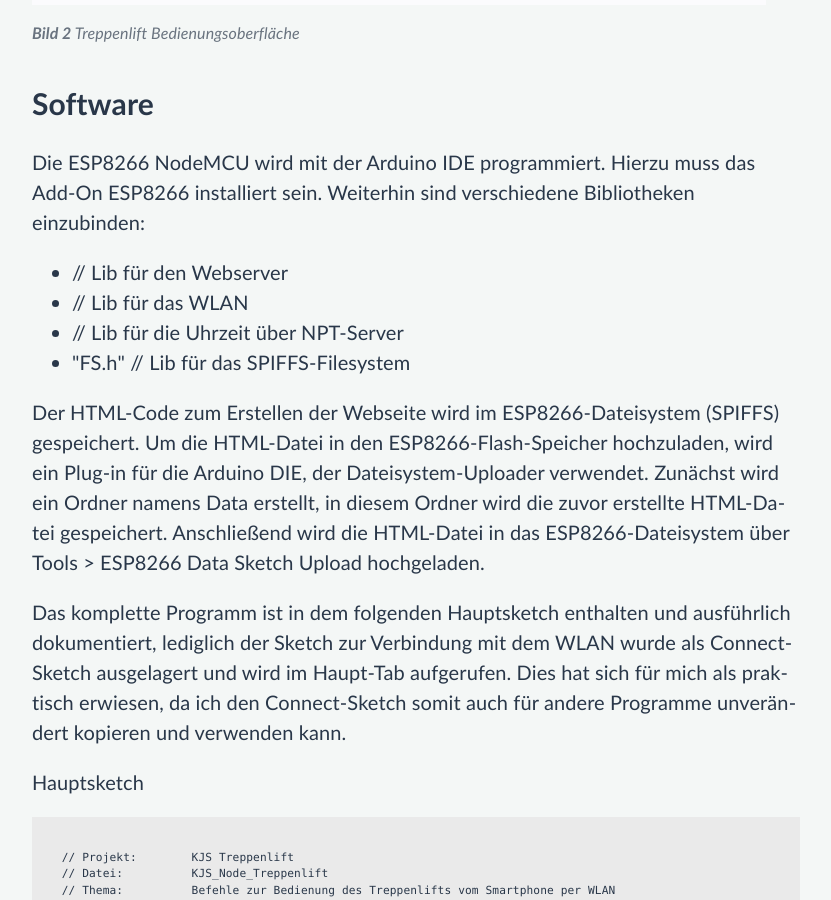
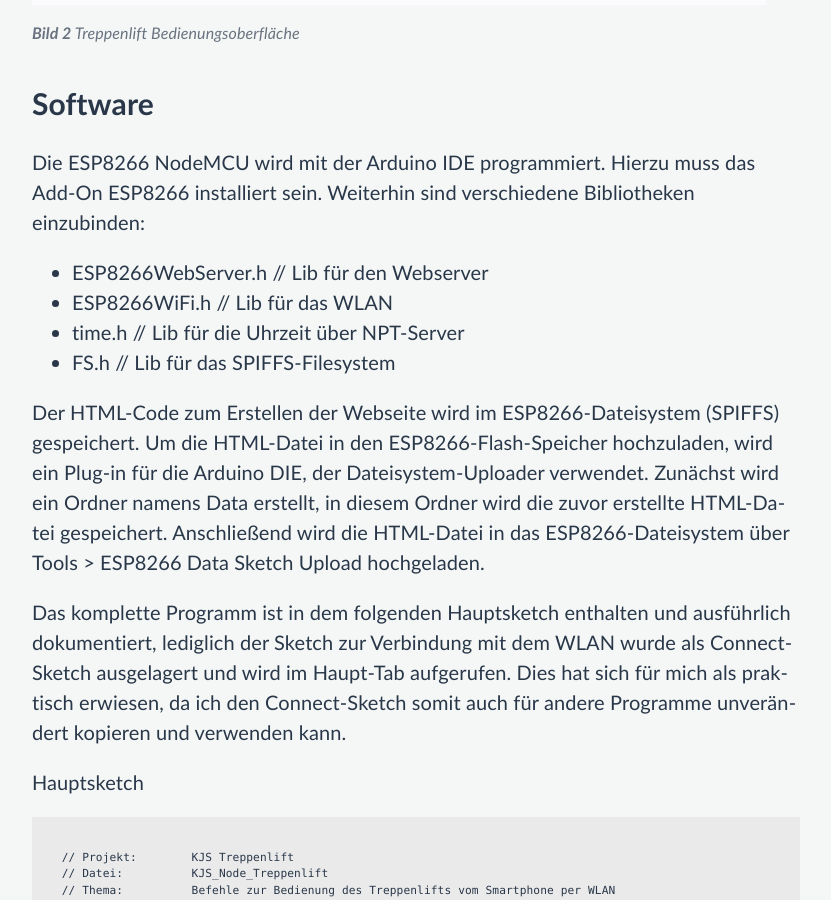
Before and after one commit to karljosefschneider/karljosefschneider.de, a Jekyll site: the page built from _haus/treppenlift.html, in a window 1280 px wide and 900 px high, scrolled down 3388 px. Shown: the whole window, without its empty margins (224-1055 px from the left). Built offline with Jekyll 4.4.1, drawn with Linux system fonts in a browser that asks for light colours.

Commit message:
Update treppenlift.html

```diff
--- a/_haus/treppenlift.html
+++ b/_haus/treppenlift.html
@@ -102,10 +102,10 @@ order: 5
 
 <p>
   <ul>
-    <li><ESP8266WebServer.h>	// Lib für den Webserver</li>
-    <li><ESP8266WiFi.h>		// Lib für das WLAN</li>
-    <li><time.h>			// Lib für die Uhrzeit über NPT-Server</li>
-    <li>"FS.h"				// Lib für das SPIFFS-Filesystem</li>
+    <li>ESP8266WebServer.h	// Lib für den Webserver</li>
+    <li>ESP8266WiFi.h	    	// Lib für das WLAN</li>
+    <li>time.h			        // Lib für die Uhrzeit über NPT-Server</li>
+    <li>FS.h			        	// Lib für das SPIFFS-Filesystem</li>
   </ul>
 </p>
 
```
